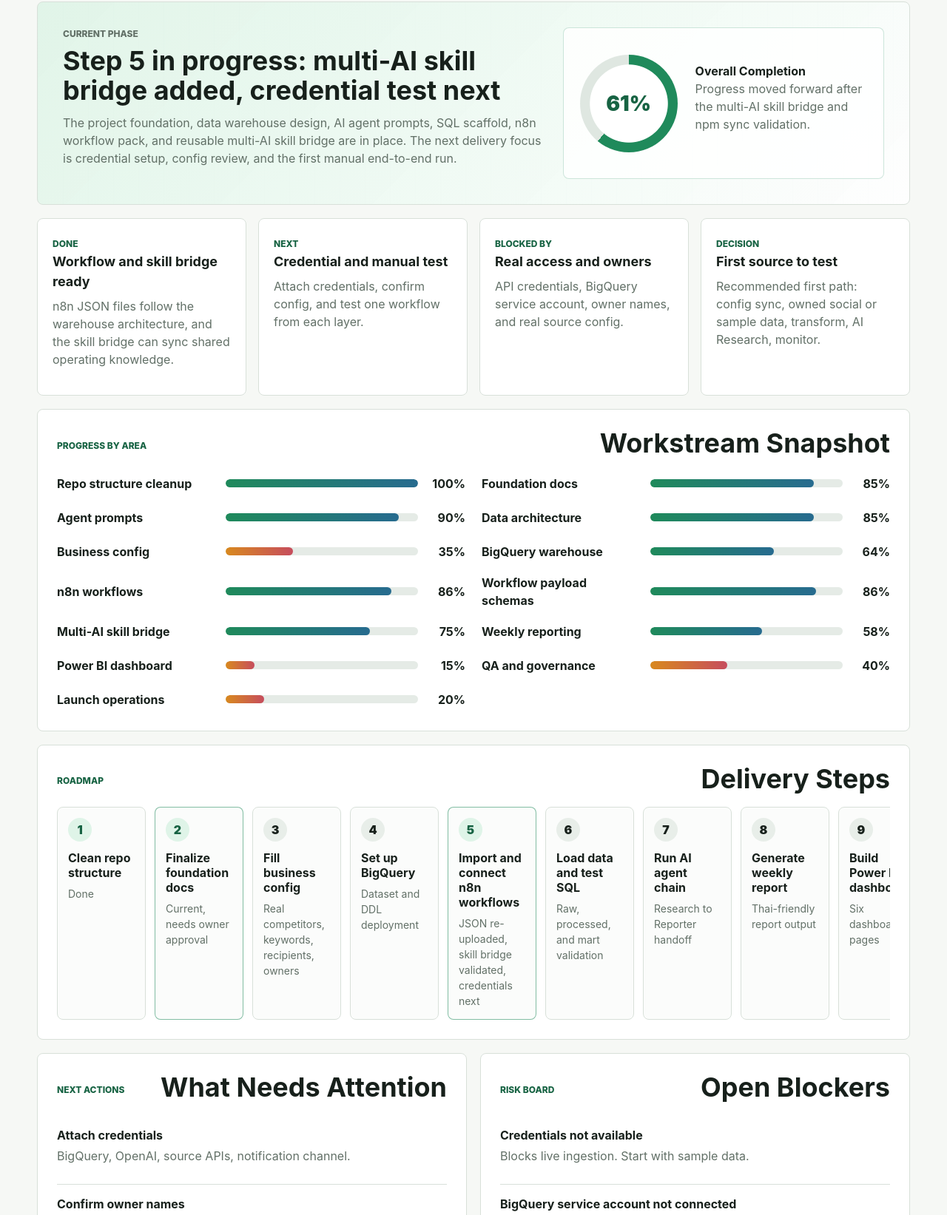
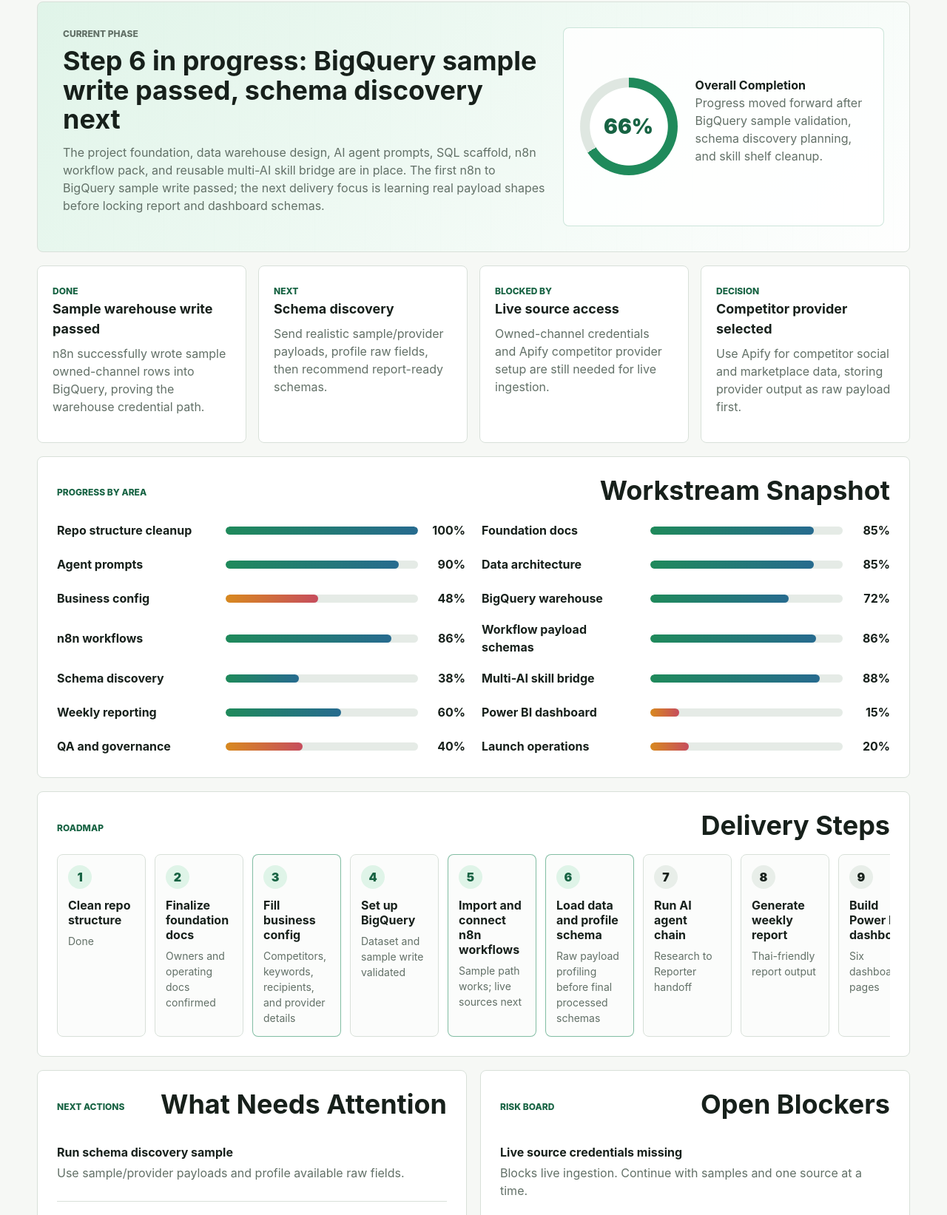
Before and after one commit to NeefPoom/marketingAI-dashboard, a plain HTML site: page index.html in a window 1280 px wide. Shown: the part 234-1877 px from the top of the page at 74% size. Drawn offline with Linux system fonts and the light colour scheme.

Commit message:
Refresh project dashboard for schema discovery

```diff
--- a/index.html
+++ b/index.html
@@ -21,20 +21,20 @@
     <section class="hero">
       <div class="hero-copy">
         <p class="eyebrow">Current Phase</p>
-        <h2>Step 5 in progress: multi-AI skill bridge added, credential test next</h2>
+        <h2>Step 6 in progress: BigQuery sample write passed, schema discovery next</h2>
         <p>
           The project foundation, data warehouse design, AI agent prompts, SQL scaffold, n8n workflow pack, and reusable
-          multi-AI skill bridge are in place. The next delivery focus is credential setup, config review, and the first
-          manual end-to-end run.
+          multi-AI skill bridge are in place. The first n8n to BigQuery sample write passed; the next delivery focus is
+          learning real payload shapes before locking report and dashboard schemas.
         </p>
       </div>
       <div class="progress-panel" aria-label="Overall project completion">
-        <div class="progress-ring" style="--value: 61">
-          <span>61%</span>
+        <div class="progress-ring" style="--value: 66">
+          <span>66%</span>
         </div>
         <div>
           <strong>Overall Completion</strong>
-          <p>Progress moved forward after the multi-AI skill bridge and npm sync validation.</p>
+          <p>Progress moved forward after BigQuery sample validation, schema discovery planning, and skill shelf cleanup.</p>
         </div>
       </div>
     </section>
@@ -42,23 +42,23 @@
     <section class="summary-grid" aria-label="Project summary">
       <article>
         <span class="label">Done</span>
-        <strong>Workflow and skill bridge ready</strong>
-        <p>n8n JSON files follow the warehouse architecture, and the skill bridge can sync shared operating knowledge.</p>
+        <strong>Sample warehouse write passed</strong>
+        <p>n8n successfully wrote sample owned-channel rows into BigQuery, proving the warehouse credential path.</p>
       </article>
       <article>
         <span class="label">Next</span>
-        <strong>Credential and manual test</strong>
-        <p>Attach credentials, confirm config, and test one workflow from each layer.</p>
+        <strong>Schema discovery</strong>
+        <p>Send realistic sample/provider payloads, profile raw fields, then recommend report-ready schemas.</p>
       </article>
       <article>
         <span class="label">Blocked By</span>
-        <strong>Real access and owners</strong>
-        <p>API credentials, BigQuery service account, owner names, and real source config.</p>
+        <strong>Live source access</strong>
+        <p>Owned-channel credentials and Apify competitor provider setup are still needed for live ingestion.</p>
       </article>
       <article>
         <span class="label">Decision</span>
-        <strong>First source to test</strong>
-        <p>Recommended first path: config sync, owned social or sample data, transform, AI Research, monitor.</p>
+        <strong>Competitor provider selected</strong>
+        <p>Use Apify for competitor social and marketplace data, storing provider output as raw payload first.</p>
       </article>
     </section>
 
@@ -72,12 +72,13 @@
         <div class="workstream"><span>Foundation docs</span><div class="bar"><i style="width:85%"></i></div><b>85%</b></div>
         <div class="workstream"><span>Agent prompts</span><div class="bar"><i style="width:90%"></i></div><b>90%</b></div>
         <div class="workstream"><span>Data architecture</span><div class="bar"><i style="width:85%"></i></div><b>85%</b></div>
-        <div class="workstream"><span>Business config</span><div class="bar warning"><i style="width:35%"></i></div><b>35%</b></div>
-        <div class="workstream"><span>BigQuery warehouse</span><div class="bar"><i style="width:64%"></i></div><b>64%</b></div>
+        <div class="workstream"><span>Business config</span><div class="bar warning"><i style="width:48%"></i></div><b>48%</b></div>
+        <div class="workstream"><span>BigQuery warehouse</span><div class="bar"><i style="width:72%"></i></div><b>72%</b></div>
         <div class="workstream"><span>n8n workflows</span><div class="bar"><i style="width:86%"></i></div><b>86%</b></div>
         <div class="workstream"><span>Workflow payload schemas</span><div class="bar"><i style="width:86%"></i></div><b>86%</b></div>
-        <div class="workstream"><span>Multi-AI skill bridge</span><div class="bar"><i style="width:75%"></i></div><b>75%</b></div>
-        <div class="workstream"><span>Weekly reporting</span><div class="bar"><i style="width:58%"></i></div><b>58%</b></div>
+        <div class="workstream"><span>Schema discovery</span><div class="bar"><i style="width:38%"></i></div><b>38%</b></div>
+        <div class="workstream"><span>Multi-AI skill bridge</span><div class="bar"><i style="width:88%"></i></div><b>88%</b></div>
+        <div class="workstream"><span>Weekly reporting</span><div class="bar"><i style="width:60%"></i></div><b>60%</b></div>
         <div class="workstream"><span>Power BI dashboard</span><div class="bar warning"><i style="width:15%"></i></div><b>15%</b></div>
         <div class="workstream"><span>QA and governance</span><div class="bar warning"><i style="width:40%"></i></div><b>40%</b></div>
         <div class="workstream"><span>Launch operations</span><div class="bar warning"><i style="width:20%"></i></div><b>20%</b></div>
@@ -91,11 +92,11 @@
       </div>
       <ol class="roadmap">
         <li class="done"><span>1</span><div><strong>Clean repo structure</strong><p>Done</p></div></li>
-        <li class="active"><span>2</span><div><strong>Finalize foundation docs</strong><p>Current, needs owner approval</p></div></li>
-        <li><span>3</span><div><strong>Fill business config</strong><p>Real competitors, keywords, recipients, owners</p></div></li>
-        <li><span>4</span><div><strong>Set up BigQuery</strong><p>Dataset and DDL deployment</p></div></li>
-        <li class="active"><span>5</span><div><strong>Import and connect n8n workflows</strong><p>JSON re-uploaded, skill bridge validated, credentials next</p></div></li>
-        <li><span>6</span><div><strong>Load data and test SQL</strong><p>Raw, processed, and mart validation</p></div></li>
+        <li class="done"><span>2</span><div><strong>Finalize foundation docs</strong><p>Owners and operating docs confirmed</p></div></li>
+        <li class="active"><span>3</span><div><strong>Fill business config</strong><p>Competitors, keywords, recipients, and provider details</p></div></li>
+        <li class="done"><span>4</span><div><strong>Set up BigQuery</strong><p>Dataset and sample write validated</p></div></li>
+        <li class="active"><span>5</span><div><strong>Import and connect n8n workflows</strong><p>Sample path works; live sources next</p></div></li>
+        <li class="active"><span>6</span><div><strong>Load data and profile schema</strong><p>Raw payload profiling before final processed schemas</p></div></li>
         <li><span>7</span><div><strong>Run AI agent chain</strong><p>Research to Reporter handoff</p></div></li>
         <li><span>8</span><div><strong>Generate weekly report</strong><p>Thai-friendly report output</p></div></li>
         <li><span>9</span><div><strong>Build Power BI dashboard</strong><p>Six dashboard pages</p></div></li>
@@ -111,11 +112,11 @@
           <h2>What Needs Attention</h2>
         </div>
         <ul class="action-list">
-          <li><strong>Attach credentials</strong><span>BigQuery, OpenAI, source APIs, notification channel.</span></li>
-          <li><strong>Confirm owner names</strong><span>Project Lead, Marketing Lead, Data Owner, Automation Owner, BI Owner.</span></li>
-          <li><strong>Choose first data source</strong><span>Recommended: manual sample, GA4, owned social, or LINE OA.</span></li>
-          <li><strong>Validate bridge pattern</strong><span>Promote the reusable multi-AI skill bridge after project-side validation.</span></li>
-          <li><strong>Replace TODO SQL</strong><span>Config sync and AI output/handoff/run-log writes.</span></li>
+          <li><strong>Run schema discovery sample</strong><span>Use sample/provider payloads and profile available raw fields.</span></li>
+          <li><strong>Set up Apify competitor path</strong><span>Add token, actor/task IDs, and collect one output sample.</span></li>
+          <li><strong>Prioritize first owned source</strong><span>Recommended: GA4, LINE OA, or Instagram Business.</span></li>
+          <li><strong>Recommend report metrics</strong><span>Promote only stable fields from raw payloads into processed schemas.</span></li>
+          <li><strong>Keep skill shelf clean</strong><span>One skill per Markdown file, indexed like a library shelf.</span></li>
         </ul>
       </div>
 
@@ -125,11 +126,11 @@
           <h2>Open Blockers</h2>
         </div>
         <ul class="risk-list">
-          <li><b>Credentials not available</b><span>Blocks live ingestion. Start with sample data.</span></li>
-          <li><b>BigQuery service account not connected</b><span>Blocks warehouse writes from n8n.</span></li>
+          <li><b>Live source credentials missing</b><span>Blocks live ingestion. Continue with samples and one source at a time.</span></li>
+          <li><b>Final schema unknown</b><span>Use raw-payload discovery before changing processed tables.</span></li>
+          <li><b>Apify provider output not sampled</b><span>Need one competitor social and marketplace run before final competitor schema.</span></li>
           <li><b>Placeholder endpoints remain</b><span>Replace source by source after credentials are confirmed.</span></li>
-          <li><b>Owner names not confirmed</b><span>Blocks handover and alert routing.</span></li>
-          <li><b>Bridge pattern not promoted yet</b><span>Keep central knowledge base as source of truth until validation is complete.</span></li>
+          <li><b>Live raw schema differs from repo DDL</b><span>Decide whether to keep generic raw payloads or migrate raw tables later.</span></li>
           <li><b>Power BI not built</b><span>Spec exists, dashboard implementation still pending.</span></li>
         </ul>
       </div>
```
